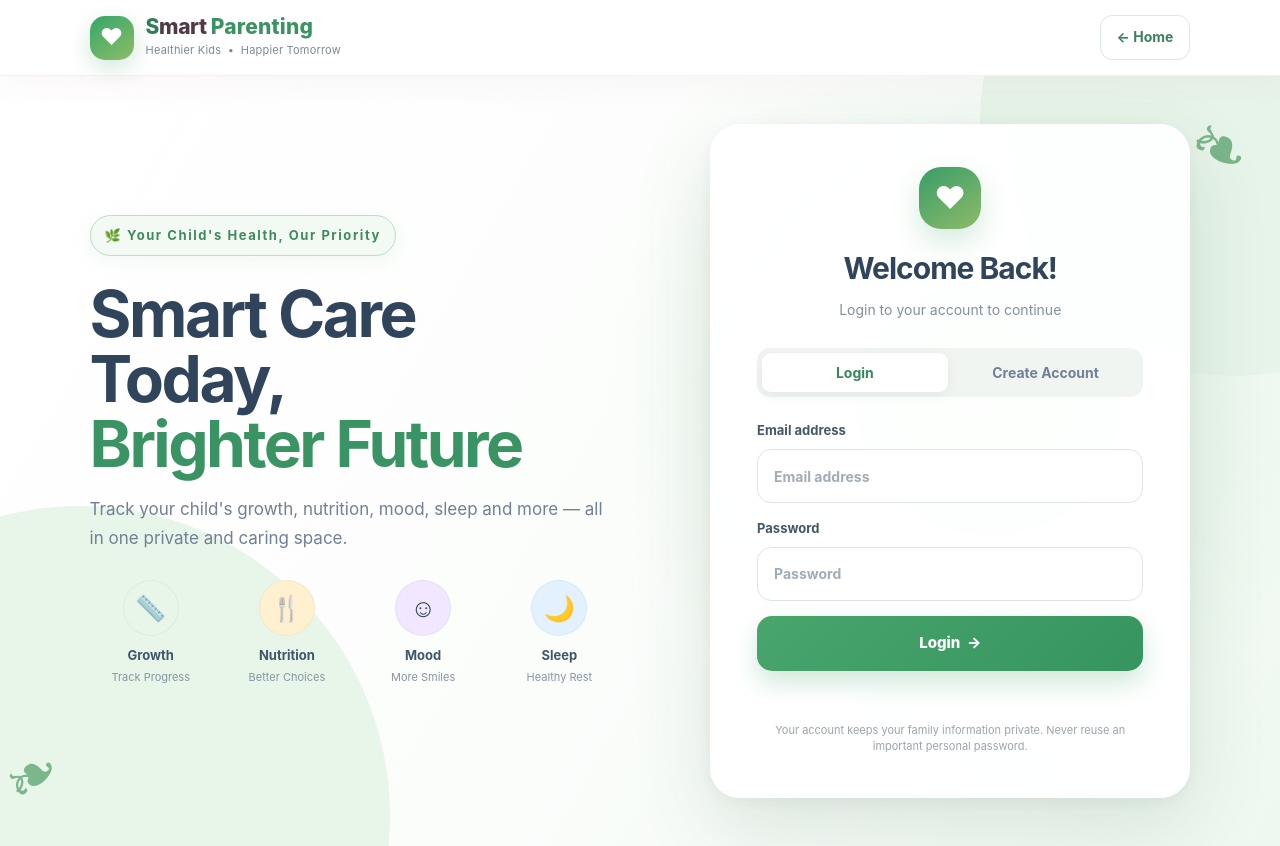
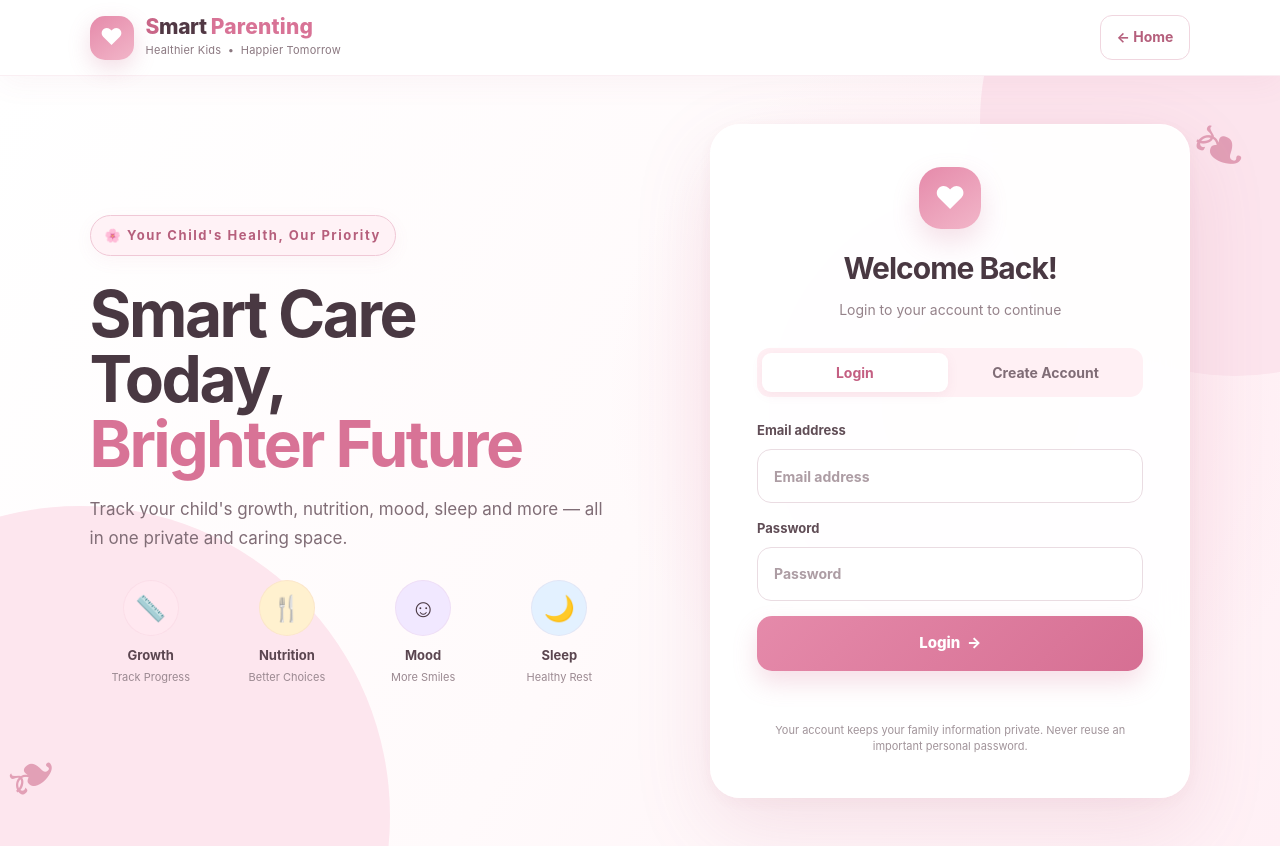
Before and after one commit to niyasak350/smart-parenting, a website: page auth.html in a window 1280 px wide. Drawn offline with Linux system fonts and the light colour scheme; no server answers.

Commit message:
Change auth page from green to pink theme

```diff
--- a/auth.html
+++ b/auth.html
@@ -6,26 +6,26 @@
 <title>Login | Smart Parenting Assistant</title>
 <link rel="stylesheet" href="style.css">
 <style>
-:root{--green:#3e9d67;--green-dark:#2f7950;--navy:#30445b;--muted:#718096;--soft:#edf7ef}
+:root{--pink:#e58aaa;--pink-dark:#c96688;--navy:#493842;--muted:#806d76;--soft:#fff0f5}
 *{box-sizing:border-box}
-body.auth-page{margin:0;min-height:100vh;font-family:Inter,ui-sans-serif,system-ui,-apple-system,BlinkMacSystemFont,"Segoe UI",sans-serif;color:var(--navy);background:#f8fbf8;overflow-x:hidden}
-.auth-page .topbar{height:76px;background:rgba(255,255,255,.88);border-bottom:1px solid rgba(54,105,76,.08);display:flex;align-items:center;justify-content:space-between;padding:0 clamp(22px,7vw,110px);position:relative;z-index:5;backdrop-filter:blur(16px)}
-.auth-page .brand{display:flex;align-items:center;gap:12px}.auth-page .brand .logo{width:44px;height:44px;border-radius:15px;display:grid;place-items:center;background:linear-gradient(145deg,#35a66a,#8dbd67);color:white;font-size:23px;box-shadow:0 8px 22px rgba(55,150,93,.22)}
-.auth-page .brand strong{display:block;font-size:21px;line-height:1;font-weight:800;letter-spacing:-.4px}.auth-page .brand strong::first-letter{color:#2f7e55}.auth-page .brand span{display:block;margin-top:5px;color:#7b8a98;font-size:11px;letter-spacing:.2px}
-.home-link{color:#3d8060;text-decoration:none;font-weight:700;font-size:14px;padding:10px 16px;border:1px solid #d9e9dd;border-radius:12px;background:#fff}.home-link:hover{background:#f2f9f3}
-.auth-wrap{min-height:calc(100vh - 76px);position:relative;display:flex;align-items:center;padding:48px clamp(20px,7vw,110px);isolation:isolate;overflow:hidden;background:radial-gradient(circle at 76% 42%,rgba(218,241,222,.82),transparent 34%),linear-gradient(120deg,#fff 0%,#fbfdfb 52%,#eef8f0 100%)}
-.auth-wrap:before{content:"";position:absolute;z-index:-2;width:620px;height:620px;left:-230px;bottom:-280px;border-radius:50%;background:#e8f5e9}.auth-wrap:after{content:"";position:absolute;z-index:-2;width:510px;height:510px;right:-210px;top:-210px;border-radius:50%;background:#e7f4e9}
-.leaf{position:absolute;z-index:-1;opacity:.7;color:#4d9d62;font-size:70px;transform:rotate(28deg)}.leaf.one{right:30px;top:15px}.leaf.two{left:5px;bottom:20px;transform:rotate(-35deg);font-size:64px}
+body.auth-page{margin:0;min-height:100vh;font-family:Inter,ui-sans-serif,system-ui,-apple-system,BlinkMacSystemFont,"Segoe UI",sans-serif;color:var(--navy);background:#fff8fb;overflow-x:hidden}
+.auth-page .topbar{height:76px;background:rgba(255,255,255,.9);border-bottom:1px solid rgba(201,102,136,.10);display:flex;align-items:center;justify-content:space-between;padding:0 clamp(22px,7vw,110px);position:relative;z-index:5;backdrop-filter:blur(16px)}
+.auth-page .brand{display:flex;align-items:center;gap:12px}.auth-page .brand .logo{width:44px;height:44px;border-radius:15px;display:grid;place-items:center;background:linear-gradient(145deg,#e58aaa,#f2b6c9);color:white;font-size:23px;box-shadow:0 8px 22px rgba(201,102,136,.22)}
+.auth-page .brand strong{display:block;font-size:21px;line-height:1;font-weight:800;letter-spacing:-.4px}.auth-page .brand strong::first-letter{color:#c96688}.auth-page .brand span{display:block;margin-top:5px;color:#8b7880;font-size:11px;letter-spacing:.2px}
+.home-link{color:#b55f7c;text-decoration:none;font-weight:700;font-size:14px;padding:10px 16px;border:1px solid #f0d6df;border-radius:12px;background:#fff}.home-link:hover{background:#fff0f5}
+.auth-wrap{min-height:calc(100vh - 76px);position:relative;display:flex;align-items:center;padding:48px clamp(20px,7vw,110px);isolation:isolate;overflow:hidden;background:radial-gradient(circle at 76% 42%,rgba(255,222,233,.82),transparent 34%),linear-gradient(120deg,#fff 0%,#fffafb 52%,#fff0f5 100%)}
+.auth-wrap:before{content:"";position:absolute;z-index:-2;width:620px;height:620px;left:-230px;bottom:-280px;border-radius:50%;background:#fde6ee}.auth-wrap:after{content:"";position:absolute;z-index:-2;width:510px;height:510px;right:-210px;top:-210px;border-radius:50%;background:#fce4ed}
+.leaf{position:absolute;z-index:-1;opacity:.7;color:#d7839f;font-size:70px;transform:rotate(28deg)}.leaf.one{right:30px;top:15px}.leaf.two{left:5px;bottom:20px;transform:rotate(-35deg);font-size:64px}
 .auth-grid{width:min(1180px,100%);margin:auto;display:grid;grid-template-columns:1.05fr .95fr;gap:clamp(40px,7vw,100px);align-items:center}
-.hero-copy{padding:20px 0 40px}.eyebrow{display:inline-flex;align-items:center;gap:8px;padding:9px 14px;border:1px solid #b9dfc5;background:#f3faf4;border-radius:999px;color:#3f8b5e;font-size:13px;font-weight:700;box-shadow:0 5px 18px rgba(55,128,80,.06)}
-.hero-copy h1{font-size:clamp(42px,5vw,66px);line-height:1.02;letter-spacing:-2.5px;margin:25px 0 18px;color:#30445b}.hero-copy h1 span{display:block;color:#399362}.hero-copy>p{max-width:520px;color:#718096;font-size:17px;line-height:1.7;margin:0 0 28px}
-.benefits{display:grid;grid-template-columns:repeat(4,1fr);gap:14px;max-width:560px}.benefit{text-align:center}.benefit-icon{width:56px;height:56px;margin:0 auto 9px;border-radius:50%;display:grid;place-items:center;font-size:25px;background:#e8f5e9;box-shadow:inset 0 0 0 1px rgba(63,139,94,.08)}.benefit:nth-child(2) .benefit-icon{background:#fff1cf}.benefit:nth-child(3) .benefit-icon{background:#f1e8ff}.benefit:nth-child(4) .benefit-icon{background:#e3f1ff}.benefit strong{display:block;font-size:13px;color:#40566b}.benefit small{display:block;color:#8795a3;font-size:11px;margin-top:3px}
-.auth-card{width:min(500px,100%);justify-self:end;background:rgba(255,255,255,.92);border:1px solid rgba(255,255,255,.9);border-radius:30px;padding:42px 46px;box-shadow:0 28px 80px rgba(47,91,65,.14),0 4px 18px rgba(47,91,65,.05);backdrop-filter:blur(18px)}
-.auth-brand{text-align:center}.auth-brand .logo{width:62px;height:62px;margin:0 auto 15px;border-radius:22px;display:grid;place-items:center;background:linear-gradient(145deg,#399d68,#8dbb68);color:#fff;font-size:31px;box-shadow:0 12px 28px rgba(53,151,94,.2)}.auth-brand h2{margin:0;font-size:30px;letter-spacing:-1px;color:#30445b}.auth-brand p{margin:7px 0 27px;color:#82909f;font-size:14px}
-.tabs{display:grid;grid-template-columns:1fr 1fr;gap:5px;padding:5px;background:#f1f5f2;border-radius:13px;margin-bottom:23px}.tabs button{border:0;background:transparent;color:#718096;padding:11px;border-radius:9px;font-weight:750;font-size:14px;cursor:pointer}.tabs button.active{background:#fff;color:#34885a;box-shadow:0 3px 12px rgba(38,75,51,.08)}
-.auth-form{display:grid;gap:15px}.auth-form label{font-size:13px;font-weight:750;color:#43586c}.auth-form input{width:100%;height:54px;margin-top:8px;padding:0 16px;border:1px solid #dce5e0;border-radius:14px;background:#fff;color:#30445b;font:inherit;font-size:14px;transition:.2s}.auth-form input::placeholder{color:#a0acb7}.auth-form input:focus{outline:none;border-color:#64ad80;box-shadow:0 0 0 4px rgba(76,164,104,.11)}
-.primary{height:55px;border:0;border-radius:15px;background:linear-gradient(135deg,#48a56c,#36945f);color:#fff;font:inherit;font-size:15px;font-weight:800;cursor:pointer;box-shadow:0 12px 24px rgba(54,148,95,.22);transition:transform .2s,box-shadow .2s}.primary:hover{transform:translateY(-1px);box-shadow:0 15px 28px rgba(54,148,95,.28)}
-.auth-message{min-height:20px;margin:13px 0 0;text-align:center;color:#bd5a5a;font-size:13px}.hidden{display:none}.auth-note{text-align:center;color:#9aa5ae;font-size:11px;line-height:1.5;margin:18px 0 0}.form-divider{display:flex;align-items:center;gap:12px;color:#98a3ad;font-size:12px;margin:18px 0}.form-divider:before,.form-divider:after{content:"";height:1px;background:#e6ece8;flex:1}
+.hero-copy{padding:20px 0 40px}.eyebrow{display:inline-flex;align-items:center;gap:8px;padding:9px 14px;border:1px solid #f0c8d6;background:#fff2f6;border-radius:999px;color:#b65f7c;font-size:13px;font-weight:700;box-shadow:0 5px 18px rgba(201,102,136,.06)}
+.hero-copy h1{font-size:clamp(42px,5vw,66px);line-height:1.02;letter-spacing:-2.5px;margin:25px 0 18px;color:#493842}.hero-copy h1 span{display:block;color:#d87396}.hero-copy>p{max-width:520px;color:#806d76;font-size:17px;line-height:1.7;margin:0 0 28px}
+.benefits{display:grid;grid-template-columns:repeat(4,1fr);gap:14px;max-width:560px}.benefit{text-align:center}.benefit-icon{width:56px;height:56px;margin:0 auto 9px;border-radius:50%;display:grid;place-items:center;font-size:25px;background:#ffe8f0;box-shadow:inset 0 0 0 1px rgba(201,102,136,.08)}.benefit:nth-child(2) .benefit-icon{background:#fff1cf}.benefit:nth-child(3) .benefit-icon{background:#f1e8ff}.benefit:nth-child(4) .benefit-icon{background:#e3f1ff}.benefit strong{display:block;font-size:13px;color:#5b4650}.benefit small{display:block;color:#9b8991;font-size:11px;margin-top:3px}
+.auth-card{width:min(500px,100%);justify-self:end;background:rgba(255,255,255,.94);border:1px solid rgba(255,255,255,.9);border-radius:30px;padding:42px 46px;box-shadow:0 28px 80px rgba(181,95,124,.14),0 4px 18px rgba(181,95,124,.05);backdrop-filter:blur(18px)}
+.auth-brand{text-align:center}.auth-brand .logo{width:62px;height:62px;margin:0 auto 15px;border-radius:22px;display:grid;place-items:center;background:linear-gradient(145deg,#e58aaa,#f2b6c9);color:#fff;font-size:31px;box-shadow:0 12px 28px rgba(201,102,136,.2)}.auth-brand h2{margin:0;font-size:30px;letter-spacing:-1px;color:#493842}.auth-brand p{margin:7px 0 27px;color:#95828a;font-size:14px}
+.tabs{display:grid;grid-template-columns:1fr 1fr;gap:5px;padding:5px;background:#fff0f4;border-radius:13px;margin-bottom:23px}.tabs button{border:0;background:transparent;color:#806d76;padding:11px;border-radius:9px;font-weight:750;font-size:14px;cursor:pointer}.tabs button.active{background:#fff;color:#c45f82;box-shadow:0 3px 12px rgba(181,95,124,.08)}
+.auth-form{display:grid;gap:15px}.auth-form label{font-size:13px;font-weight:750;color:#604d56}.auth-form input{width:100%;height:54px;margin-top:8px;padding:0 16px;border:1px solid #eadce2;border-radius:14px;background:#fff;color:#493842;font:inherit;font-size:14px;transition:.2s}.auth-form input::placeholder{color:#ad9da4}.auth-form input:focus{outline:none;border-color:#df86a5;box-shadow:0 0 0 4px rgba(229,138,170,.12)}
+.primary{height:55px;border:0;border-radius:15px;background:linear-gradient(135deg,#e58aaa,#d66f93);color:#fff;font:inherit;font-size:15px;font-weight:800;cursor:pointer;box-shadow:0 12px 24px rgba(214,111,147,.22);transition:transform .2s,box-shadow .2s}.primary:hover{transform:translateY(-1px);box-shadow:0 15px 28px rgba(214,111,147,.28)}
+.auth-message{min-height:20px;margin:13px 0 0;text-align:center;color:#bd5a5a;font-size:13px}.hidden{display:none}.auth-note{text-align:center;color:#a1949a;font-size:11px;line-height:1.5;margin:18px 0 0}.form-divider{display:flex;align-items:center;gap:12px;color:#a1949a;font-size:12px;margin:18px 0}.form-divider:before,.form-divider:after{content:"";height:1px;background:#eee0e6;flex:1}
 @media(max-width:900px){.auth-grid{grid-template-columns:1fr;max-width:650px}.hero-copy{text-align:center;padding-bottom:5px}.hero-copy>p{margin-left:auto;margin-right:auto}.benefits{margin:auto}.auth-card{justify-self:center}.auth-wrap{padding-top:30px}}
 @media(max-width:560px){.auth-page .topbar{height:68px;padding:0 16px}.auth-page .brand strong{font-size:18px}.auth-page .brand span{font-size:9px}.home-link{font-size:12px;padding:8px 11px}.auth-wrap{min-height:calc(100vh - 68px);padding:25px 15px 40px}.hero-copy{padding:5px 0 25px}.hero-copy h1{font-size:39px;letter-spacing:-1.8px;margin-top:18px}.hero-copy>p{font-size:15px}.benefits{gap:5px}.benefit-icon{width:46px;height:46px;font-size:20px}.benefit strong{font-size:11px}.benefit small{font-size:9px}.auth-card{padding:30px 21px;border-radius:24px}.auth-brand h2{font-size:26px}}
 </style>
@@ -34,7 +34,7 @@ body.auth-page{margin:0;min-height:100vh;font-family:Inter,ui-sans-serif,system-
 <header class="topbar">
   <div class="brand">
     <div class="logo">♥</div>
-    <div><strong>Smart <span style="display:inline;color:#399362;font-size:inherit">Parenting</span></strong><span>Healthier Kids&nbsp; • &nbsp;Happier Tomorrow</span></div>
+    <div><strong>Smart <span style="display:inline;color:#d87396;font-size:inherit">Parenting</span></strong><span>Healthier Kids&nbsp; • &nbsp;Happier Tomorrow</span></div>
   </div>
   <a class="home-link" href="index.html">← Home</a>
 </header>
@@ -43,7 +43,7 @@ body.auth-page{margin:0;min-height:100vh;font-family:Inter,ui-sans-serif,system-
   <div class="leaf one">❧</div><div class="leaf two">❧</div>
   <div class="auth-grid">
     <section class="hero-copy">
-      <div class="eyebrow">🌿 Your Child's Health, Our Priority</div>
+      <div class="eyebrow">🌸 Your Child's Health, Our Priority</div>
       <h1>Smart Care Today,<span>Brighter Future</span></h1>
       <p>Track your child's growth, nutrition, mood, sleep and more — all in one private and caring space.</p>
       <div class="benefits">
@@ -73,7 +73,7 @@ body.auth-page{margin:0;min-height:100vh;font-family:Inter,ui-sans-serif,system-
         <label>Email address<input id="registerEmail" type="email" required maxlength="255" autocomplete="email" placeholder="Email address"></label>
         <label>Password<input id="registerPassword" type="password" required minlength="8" autocomplete="new-password" placeholder="At least 8 characters"></label>
         <label>Child name<input id="childName" type="text" required maxlength="100" placeholder="Child's name"></label>
-        <label>Child date of birth <span style="font-weight:400;color:#8996a1">(optional)</span><input id="birthDate" type="date"></label>
+        <label>Child date of birth <span style="font-weight:400;color:#a08f96">(optional)</span><input id="birthDate" type="date"></label>
         <button class="primary" type="submit">Create Account&nbsp; →</button>
       </form>
 
@@ -92,7 +92,7 @@ const message=document.getElementById('authMessage');
 function show(mode){const login=mode==='login';loginTab.classList.toggle('active',login);registerTab.classList.toggle('active',!login);loginForm.classList.toggle('hidden',!login);registerForm.classList.toggle('hidden',login);message.textContent='';}
 loginTab.onclick=()=>show('login');
 registerTab.onclick=()=>show('register');
-async function send(url,payload){message.style.color='#718096';message.textContent='Please wait…';try{const r=await fetch(url,{method:'POST',headers:{'Content-Type':'application/json'},body:JSON.stringify(payload)});const d=await r.json();if(!r.ok)throw new Error(d.error||'Something went wrong');location.href='dashboard.html';}catch(e){message.style.color='#bd5a5a';message.textContent=e.message;}}
+async function send(url,payload){message.style.color='#806d76';message.textContent='Please wait…';try{const r=await fetch(url,{method:'POST',headers:{'Content-Type':'application/json'},body:JSON.stringify(payload)});const d=await r.json();if(!r.ok)throw new Error(d.error||'Something went wrong');location.href='dashboard.html';}catch(e){message.style.color='#bd5a5a';message.textContent=e.message;}}
 loginForm.onsubmit=e=>{e.preventDefault();send('/api/auth/login',{email:loginEmail.value.trim(),password:loginPassword.value});};
 registerForm.onsubmit=e=>{e.preventDefault();send('/api/auth/register',{name:parentName.value.trim(),email:registerEmail.value.trim(),password:registerPassword.value,childName:childName.value.trim(),birthDate:birthDate.value||null});};
 fetch('/api/auth/me').then(r=>{if(r.ok)location.href='dashboard.html';}).catch(()=>{});
```
